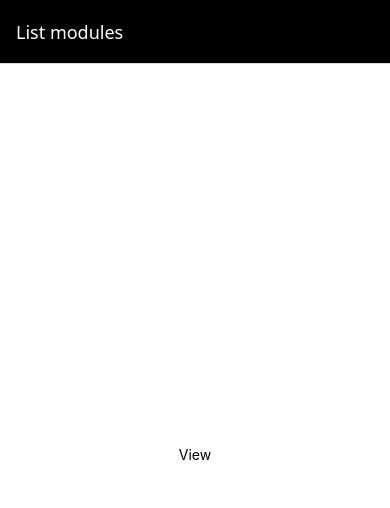
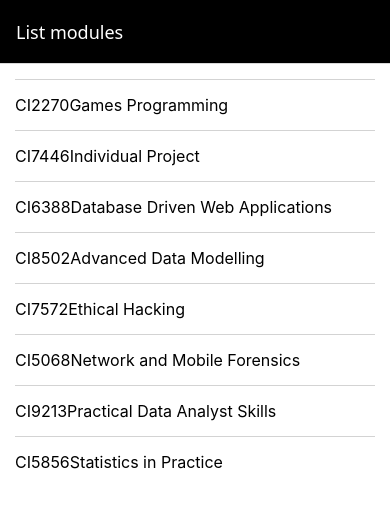
Before and after one commit to ferialebouariche/crudler, a React Native app: screen / in a window 390 px wide. Shown: the top 508 px of the page. Built offline with nearby package versions, Linux system fonts and the light colour scheme.

Commit message:
populating module list (#2)
Co-authored-by: Feriale Bouariche <ferial.fifi063@gmail.com>

```diff
--- a/App.js
+++ b/App.js
@@ -1,6 +1,6 @@
 import{NavigationContainer} from "@react-navigation/native";
 import{createNativeStackNavigator} from "@react-navigation/native-stack";
-import ModuleListScreen from "./src/components/screens/ModuleViewScreen";
+import ModuleListScreen from "./src/components/screens/ModuleListScreen";
 import ModuleAddScreen from "./src/components/screens/ModuleAddScreen";
 import ModuleModifyScreen from "./src/components/screens/ModuleModifyScreen";
 import ModuleViewScreen from "./src/components/screens/ModuleViewScreen";
--- /dev/null
+++ b/src/components/entity/modules/ModuleItem.js
@@ -0,0 +1,24 @@
+import { Pressable, StyleSheet, Text, View } from "react-native";
+const ModuleItem = ({module, onSelect}) => {
+    return(
+        <Pressable onPress={ () => onSelect(module)}>
+            <View  style= {styles.item}>
+                <Text style= {styles.text}>
+                     {module.ModuleCode}{module.ModuleName}
+                </Text>
+            </View>
+        </Pressable>
+    );
+};
+const styles = StyleSheet.create({
+
+    item: {
+        paddingVertical: 15,
+        borderTopWidth: 1,
+        borderColor: "lightgray",
+    },
+    text: {
+        fontSize: 16,
+    },
+});
+export default ModuleItem;
--- /dev/null
+++ b/src/components/entity/modules/ModuleLits.js
@@ -0,0 +1,20 @@
+import {StyleSheet, View } from "react-native";
+import ModuleItem from "./ModuleItem";
+const ModuleList = ({modules, onSelect}) => {
+    //Handlers---------------------
+
+    //view----------------
+    return(
+        <View style= {styles.container}>
+        {
+            modules.map((module) =>{
+                return(
+                    <ModuleItem key ={module.ModuleCode} module={module} onSelect = {onSelect}/>
+                );
+            })
+        }
+        </View>
+    );
+};
+const styles = StyleSheet.create({});
+export default ModuleList;
--- a/src/components/layout/Screen.js
+++ b/src/components/layout/Screen.js
@@ -12,10 +12,10 @@
 
 const styles = StyleSheet.create({
   screen: {
+    padding: 15,
     flex: 1,
     backgroundColor: '#fff',
-    alignItems: 'center',
-    justifyContent: 'center',
+
   },
 });
   export default Screen;
--- a/src/components/screens/ModuleListScreen.js
+++ b/src/components/screens/ModuleListScreen.js
@@ -1,19 +1,21 @@
-import { StyleSheet, Text } from 'react-native';
+import {StyleSheet} from 'react-native';
 import Screen from '../layout/Screen';
+import initialeModules from "../../data/modules.js"
+import ModuleList from '../entity/modules/ModuleLits.js';
 const ModuleListScreen = () =>   {
+    let modules = initialeModules;
+    const handDelete = (module) => {
+        modules = modules.filter((item) => item.ModuleID !== module.ModuleID);
+    };
   return(
     <Screen>
-
-
-      <Text>List</Text>
-
-
+        <ModuleList modules = {modules} onSelect ={handDelete}/>
 
     </Screen>
-
-
   );
 };
 
-const styles = StyleSheet.create({});
+const styles = StyleSheet.create({
+    container: {},
+});
 export default ModuleListScreen;
--- /dev/null
+++ b/src/data/modules.js
@@ -0,0 +1,79 @@
+
+const modules = [
+  {
+    ModuleID: 106778,
+    ModuleName: 'Games Programming',
+    ModuleCode: 'CI2270',
+    ModuleLevel: 4,
+    ModuleLeaderID: 1,
+    ModuleLeaderName: 'Graeme Jones',
+    ModuleImage:
+      'https://images.freeimages.com/images/small-previews/9b8/electronic-components-2-1242738.jpg',
+  },
+  {
+    ModuleID: 592225,
+    ModuleName: 'Individual Project',
+    ModuleCode: 'CI7446',
+    ModuleLevel: 7,
+    ModuleLeaderID: 2,
+    ModuleLeaderName: 'Graeme Jones',
+    ModuleImage:
+      'https://images.freeimages.com/images/small-previews/411/light-of-technology-1510575.jpg',
+  },
+  {
+    ModuleID: 329011,
+    ModuleName: 'Database Driven Web Applications',
+    ModuleCode: 'CI6388',
+    ModuleLevel: 6,
+    ModuleLeaderID: 3,
+    ModuleLeaderName: 'Graeme Jones',
+    ModuleImage: 'https://images.freeimages.com/images/small-previews/64b/vla-1-1315506.jpg',
+  },
+  {
+    ModuleID: 512346,
+    ModuleName: 'Advanced Data Modelling',
+    ModuleCode: 'CI8502',
+    ModuleLevel: 6,
+    ModuleLeaderID: 4,
+    ModuleLeaderName: 'Graeme Jones',
+    ModuleImage: 'https://images.freeimages.com/images/small-previews/293/cable-4-1243085.jpg',
+  },
+  {
+    ModuleID: 692345,
+    ModuleName: 'Ethical Hacking',
+    ModuleCode: 'CI7572',
+    ModuleLevel: 7,
+    ModuleLeaderID: 5,
+    ModuleLeaderName: 'Graeme Jones',
+    ModuleImage: 'https://images.freeimages.com/images/small-previews/fa1/cable-5-1243077.jpg',
+  },
+  {
+    ModuleID: 906072,
+    ModuleName: 'Network and Mobile Forensics',
+    ModuleCode: 'CI5068',
+    ModuleLevel: 7,
+    ModuleLeaderID: 6,
+    ModuleLeaderName: 'Graeme Jones',
+    ModuleImage: 'https://images.freeimages.com/images/small-previews/930/towertv-3-1423238.jpg',
+  },
+  {
+    ModuleID: 394428,
+    ModuleName: 'Practical Data Analyst Skills',
+    ModuleCode: 'CI9213',
+    ModuleLevel: 5,
+    ModuleLeaderID: 7,
+    ModuleLeaderName: 'Graeme Jones',
+    ModuleImage: 'https://images.freeimages.com/images/small-previews/cf5/cellphone-1313194.jpg',
+  },
+  {
+    ModuleID: 699951,
+    ModuleName: 'Statistics in Practice',
+    ModuleCode: 'CI5856',
+    ModuleLevel: 7,
+    ModuleLeaderID: 8,
+    ModuleLeaderName: 'Graeme Jones',
+    ModuleImage:
+      'https://images.freeimages.com/images/small-previews/4e8/sala-de-parto-03-1432033.jpg',
+  },
+];
+export default modules;
```
Also changed, not shown: src/components/screens/template.js (added, +13 -0 lines).
